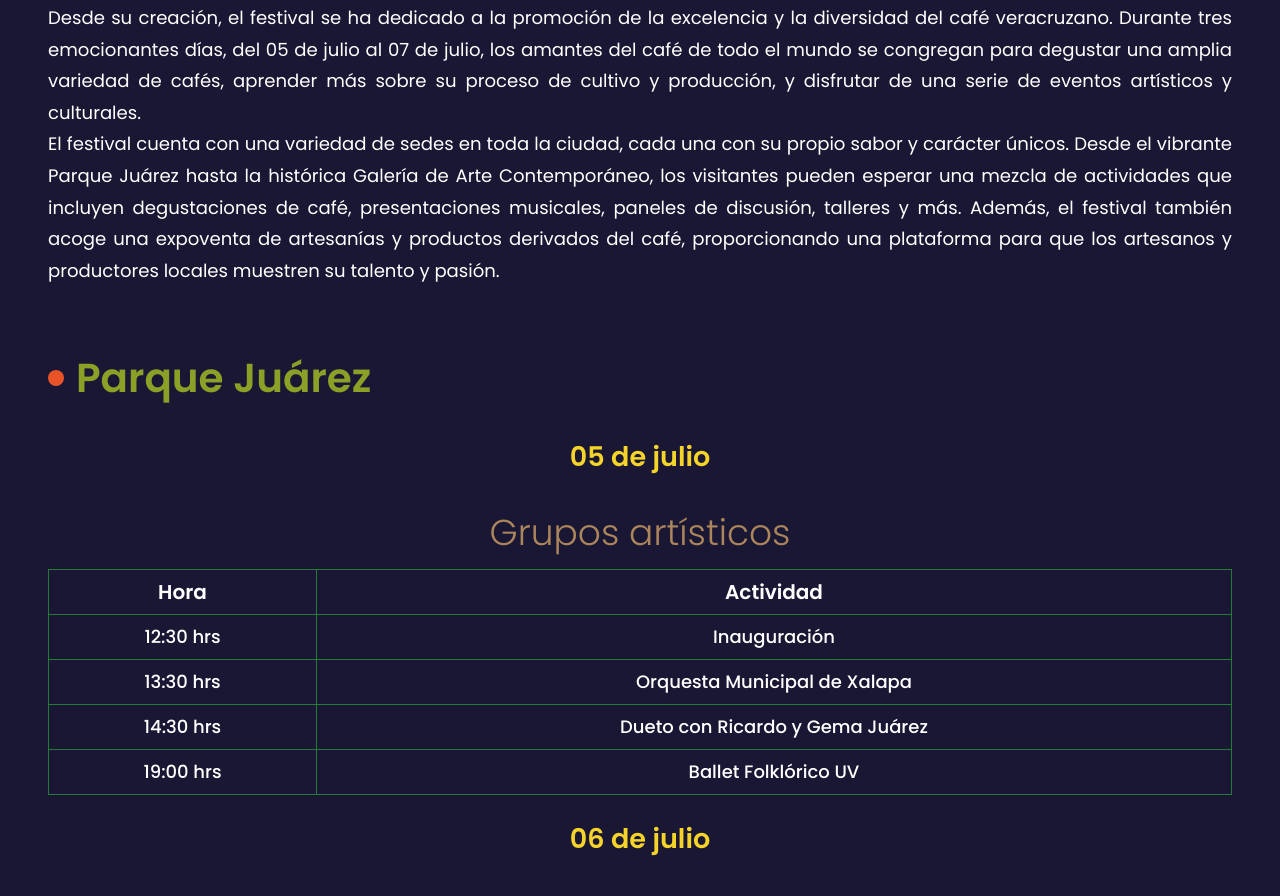
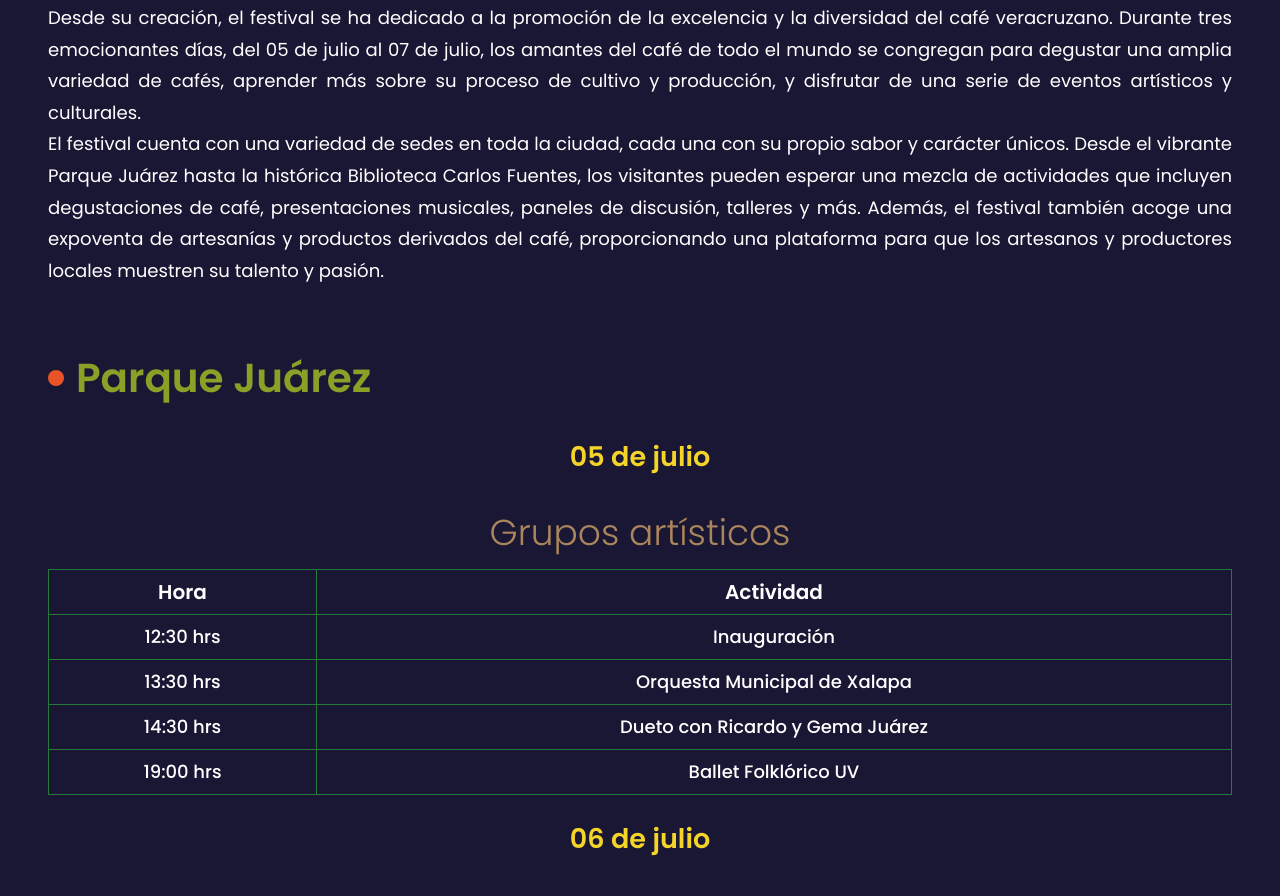
Before and after one commit to enriqueorea/festival-cafe, a Next.js app: page / in a window 1280 px wide. Shown: the part 1620-2516 px from the top of the page. Built offline with nearby package versions, Linux system fonts and the light colour scheme.

Commit message:
Cambiar texto Galería de Arte Contemporáneo por Biblioteca Carlos Fuentes. En texto pagina de inicio

```diff
--- a/components/About.tsx
+++ b/components/About.tsx
@@ -36,13 +36,12 @@ const About = () => {
           <p>
             El festival cuenta con una variedad de sedes en toda la ciudad, cada
             una con su propio sabor y carácter únicos. Desde el vibrante Parque
-            Juárez hasta la histórica Galería de Arte Contemporáneo, los
-            visitantes pueden esperar una mezcla de actividades que incluyen
-            degustaciones de café, presentaciones musicales, paneles de
-            discusión, talleres y más. Además, el festival también acoge una
-            expoventa de artesanías y productos derivados del café,
-            proporcionando una plataforma para que los artesanos y productores
-            locales muestren su talento y pasión.
+            Juárez hasta la histórica Biblioteca Carlos Fuentes, los visitantes
+            pueden esperar una mezcla de actividades que incluyen degustaciones
+            de café, presentaciones musicales, paneles de discusión, talleres y
+            más. Además, el festival también acoge una expoventa de artesanías y
+            productos derivados del café, proporcionando una plataforma para que
+            los artesanos y productores locales muestren su talento y pasión.
           </p>
         </div>
       </div>
```
